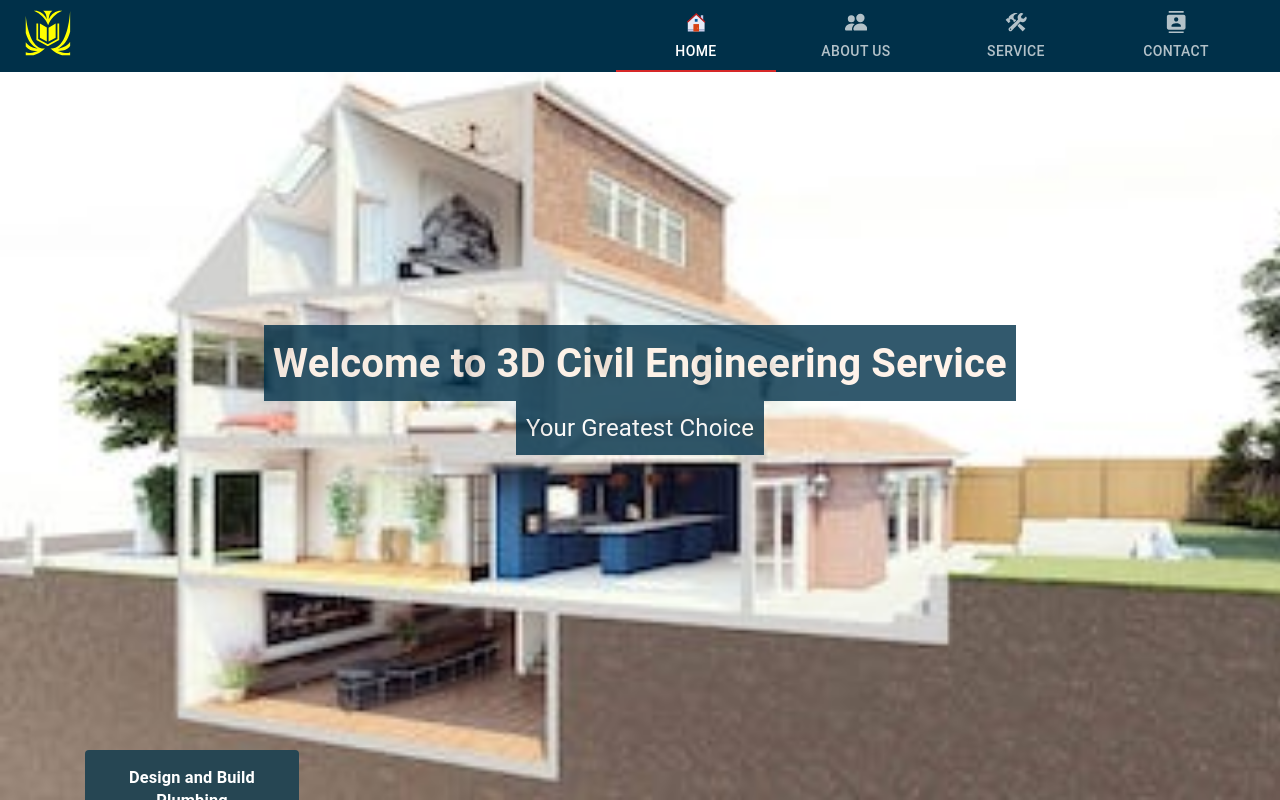
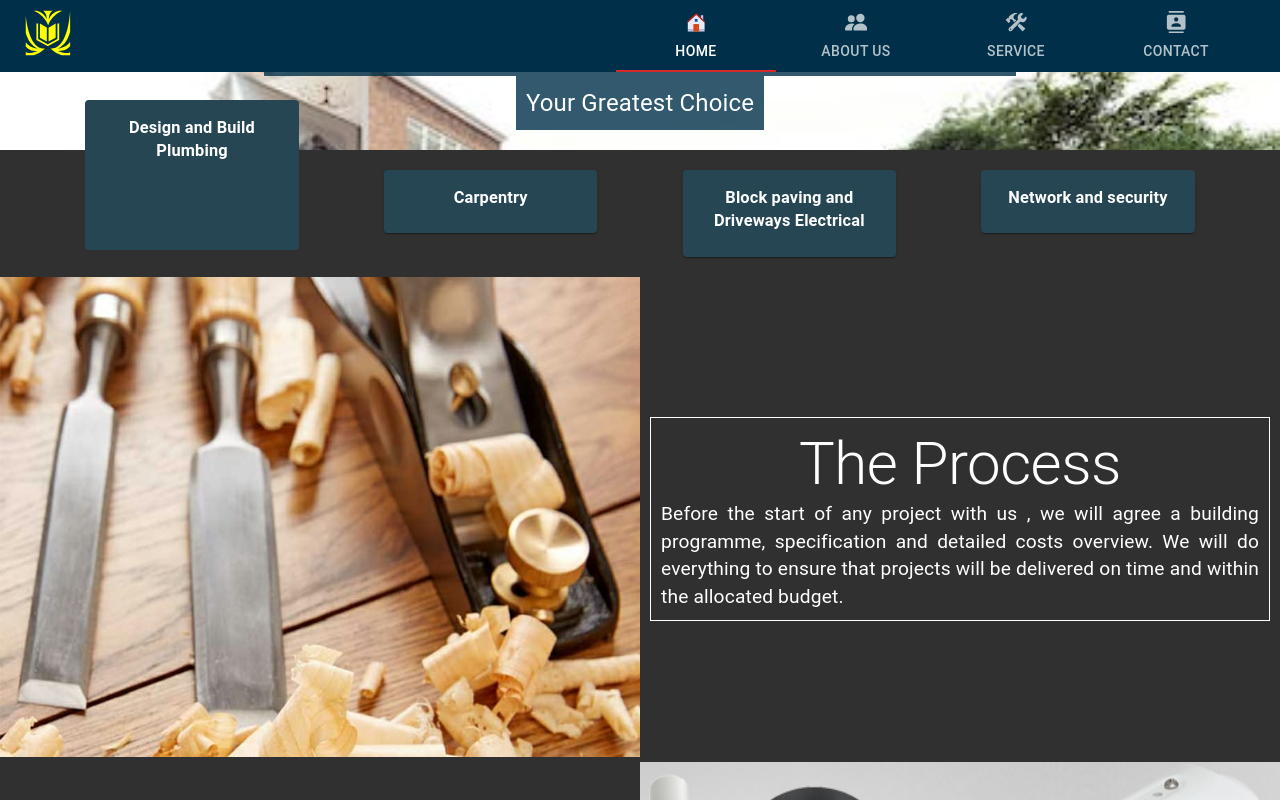
Before and after one commit to rajgthub/constructionservice, a React (Create React App) app: page / in a window 1280 px wide. Shown: the top 800 px of the page. Built offline with nearby package versions, Linux system fonts and the light colour scheme.

Commit message:
Reposition image 1

```diff
--- a/src/index.css
+++ b/src/index.css
@@ -3,3 +3,11 @@
   padding: 0;
   box-sizing: border-box;
 }
+#home{
+  -webkit-background-size: cover;
+  -moz-background-size: cover;
+  -o-background-size: cover;
+  background-size: cover;
+  height: 100%;
+  overflow: hidden;
+}
```
